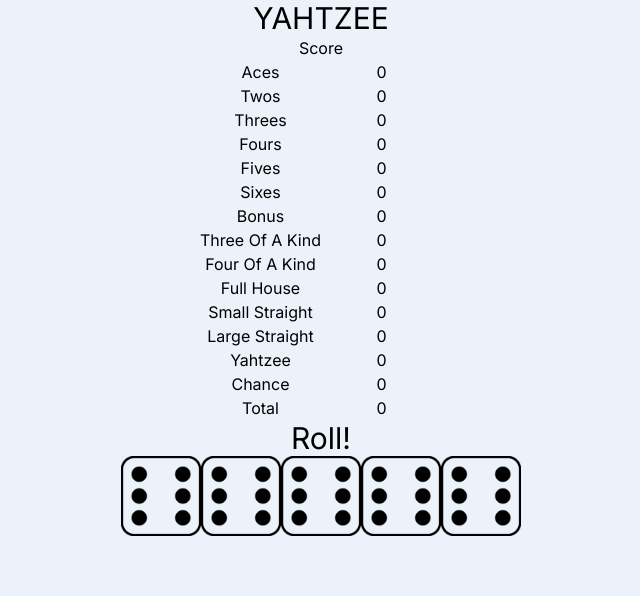
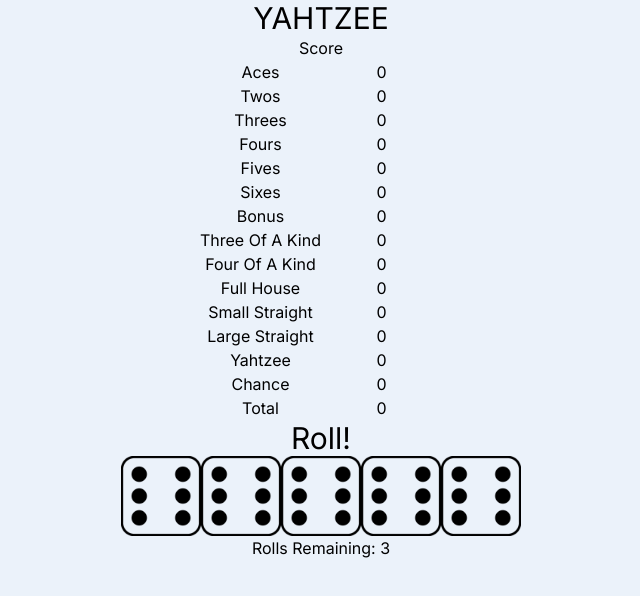
Before and after one commit to Joe-Fuller/yahtzee, a Next.js app: page / in a window 1280 px wide. Shown: the top 596 px of the page, without its empty margins (319-959 px from the left). Built offline with nearby package versions, Linux system fonts and the light colour scheme.

Commit message:
show remaining rolls

```diff
--- a/components/diceManager.js
+++ b/components/diceManager.js
@@ -1,5 +1,4 @@
 import Dice from "./dice";
-import { useState } from "react";
 
 export default function DiceManager({
   dice,
@@ -47,6 +46,9 @@ export default function DiceManager({
             );
           })}
         </div>
+        <div className="flex justify-center">
+          Rolls Remaining: {rollsRemaining}
+        </div>
       </div>
     </div>
   );
```
